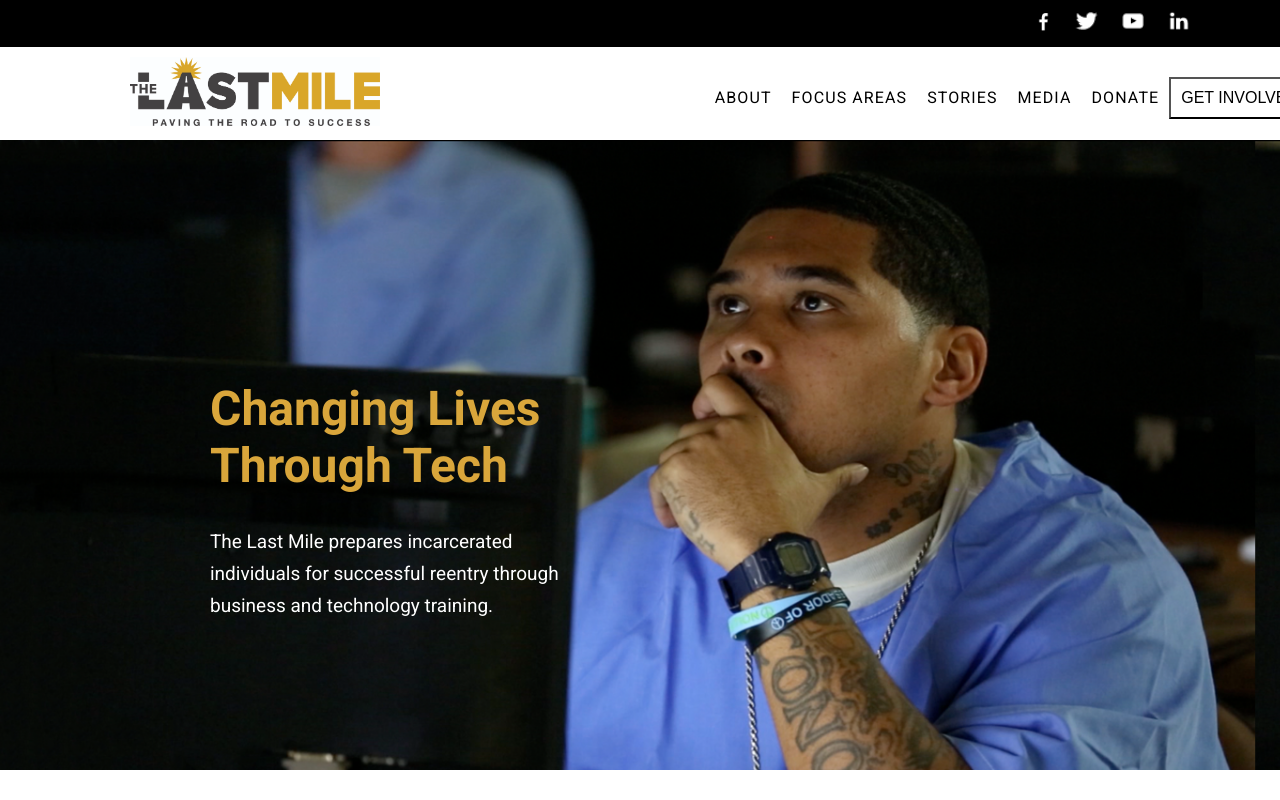
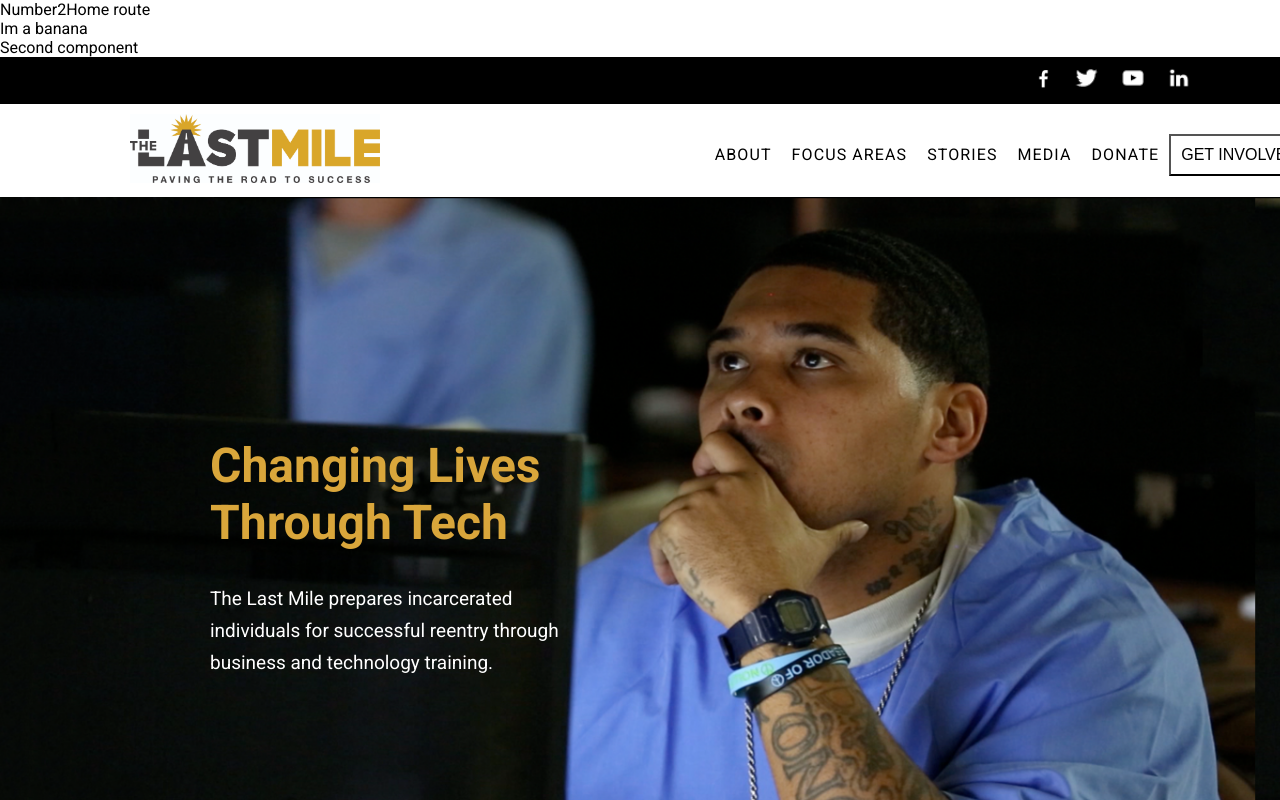
Before and after one commit to MyNameIsJohnson/npm-start-project1, a React (Create React App) app: page /number2 in a window 1280 px wide. Shown: the top 800 px of the page. Built offline with nearby package versions, Linux system fonts and the light colour scheme.

Commit message:
add routes example

```diff
--- a/package.json
+++ b/package.json
@@ -8,6 +8,7 @@
     "@testing-library/user-event": "^13.5.0",
     "react": "^17.0.2",
     "react-dom": "^17.0.2",
+    "react-router-dom": "^5.2.0",
     "react-scripts": "5.0.0",
     "web-vitals": "^2.1.4"
   },
--- a/src/App.js
+++ b/src/App.js
@@ -1,4 +1,3 @@
-import './App.css';
 import HeaderNavber from './components/HeaderNavber';
 import IconNavbar from './components/IconNavbar';
 import Hero from './components/Hero';
@@ -6,12 +5,17 @@ import ServiceSection from './components/ServiceSection';
 import GraphicSection from './components/GraphicSection';
 import Testimonials from './components/Testimonials';
 import Footer from './components/Footer';
+import routes from './Config/routes';
+import { Link } from 'react-router-dom';
 import './index.css';
 import './App.css'
 
 function App() {
   return (
     <div className="App">
+    {/* use routes for navbar */}
+    { routes }
+    Im a banana <Link to={'/number2'}>Second component</Link>
       <IconNavbar />
       <HeaderNavber />
       <Hero />
--- /dev/null
+++ b/src/Config/routes.js
@@ -0,0 +1,10 @@
+import React from 'react';
+import {Switch, Route} from 'react-router-dom';
+import Number2 from '../Number2';
+
+export default (
+  <Switch >
+    <Route exact path='/'/>
+    <Route path='/number2' component={Number2}/>
+  </Switch>
+)
--- /dev/null
+++ b/src/Number2.js
@@ -0,0 +1,9 @@
+import React from 'react'
+import { Link } from 'react-router-dom'
+export default function Number2() {
+  return (
+    <div>Number2
+    <Link to='/'>Home route</Link>
+    </div>
+  )
+}
--- a/src/components/footers/data.js
+++ b/src/components/footers/data.js
@@ -0,0 +1,5 @@
+const partners = [
+  {
+    title: ''
+  }
+]
```
Also changed, not shown: src/index.js (+5 -3 lines), 1 other file (tests, documents, lock files or other folders).
